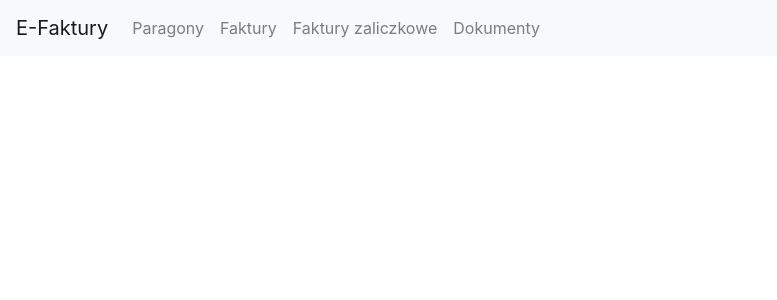
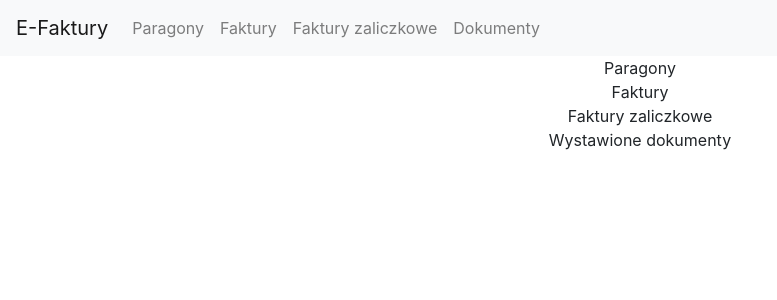
Before and after one commit to KamilSend/orbit, a React (Create React App) app in the folder orbit/: page / in a window 1280 px wide. Shown: the top 300 px of the page, without its empty margins (0-777 px from the left). Built offline with nearby package versions, Linux system fonts and the light colour scheme.

Commit message:
basic components

```diff
--- /dev/null
+++ b/orbit/src/components/layout/invoice/invoice.js
@@ -0,0 +1,14 @@
+import React from 'react'
+
+import { Navbar, Nav, NavDropdown } from 'react-bootstrap';
+
+import './invoice.scss'
+
+
+const invoice = () =>{
+    return(
+        <div>Faktury</div>
+    )
+}
+
+export default invoice
--- /dev/null
+++ b/orbit/src/components/layout/issued/issued.js
@@ -0,0 +1,12 @@
+import React from 'react'
+
+import { Navbar, Nav, NavDropdown } from 'react-bootstrap';
+import './issued.scss'
+
+const issued = () =>{
+    return(
+        <div>Wystawione dokumenty</div>
+    )
+}
+
+export default issued
--- a/orbit/src/components/layout/layout.js
+++ b/orbit/src/components/layout/layout.js
@@ -1,11 +1,17 @@
 import React from 'react'
 
-import { Button, Navbar, Nav, NavDropdown } from 'react-bootstrap';
+import { Navbar, Nav, NavDropdown } from 'react-bootstrap';
+
+import Receipt from './receipt/receipt'
+import Invoice from './invoice/invoice'
+import Prepayment from './prepayment/prepayment'
+import Issued from './issued/issued'
 
 import './layout.scss'
 
 const layout = () =>{
     return(
+        <>
             <Navbar bg="light" expand="lg">
                 <Navbar.Brand href="#home">E-Faktury</Navbar.Brand>
                 <Navbar.Toggle aria-controls="basic-navbar-nav" />
@@ -18,6 +24,12 @@ const layout = () =>{
                     </Nav>
                 </Navbar.Collapse>
             </Navbar>
+            <Receipt/>
+            <Invoice/>
+            <Prepayment/>
+            <Issued/>
+        </>
+
     )
 }
 
--- /dev/null
+++ b/orbit/src/components/layout/prepayment/prepayment.js
@@ -0,0 +1,14 @@
+import React from 'react'
+
+import { Navbar, Nav, NavDropdown } from 'react-bootstrap';
+
+import './prepayment.scss'
+
+
+const prepayment = () =>{
+    return(
+        <div>Faktury zaliczkowe</div>
+    )
+}
+
+export default prepayment
--- /dev/null
+++ b/orbit/src/components/layout/receipt/receipt.js
@@ -0,0 +1,14 @@
+import React from 'react'
+
+import { Navbar, Nav, NavDropdown } from 'react-bootstrap';
+
+import './receipt.scss'
+
+
+const receipt = () =>{
+    return(
+        <div>Paragony</div>
+    )
+}
+
+export default receipt
```
Also changed, not shown: orbit/src/components/layout/invoice/invoice.scss (added), orbit/src/components/layout/issued/issued.scss (added), orbit/src/components/layout/prepayment/prepayment.scss (added), orbit/src/components/layout/receipt/receipt.scss (added). Lines whose indentation alone changed are shown as unchanged.
